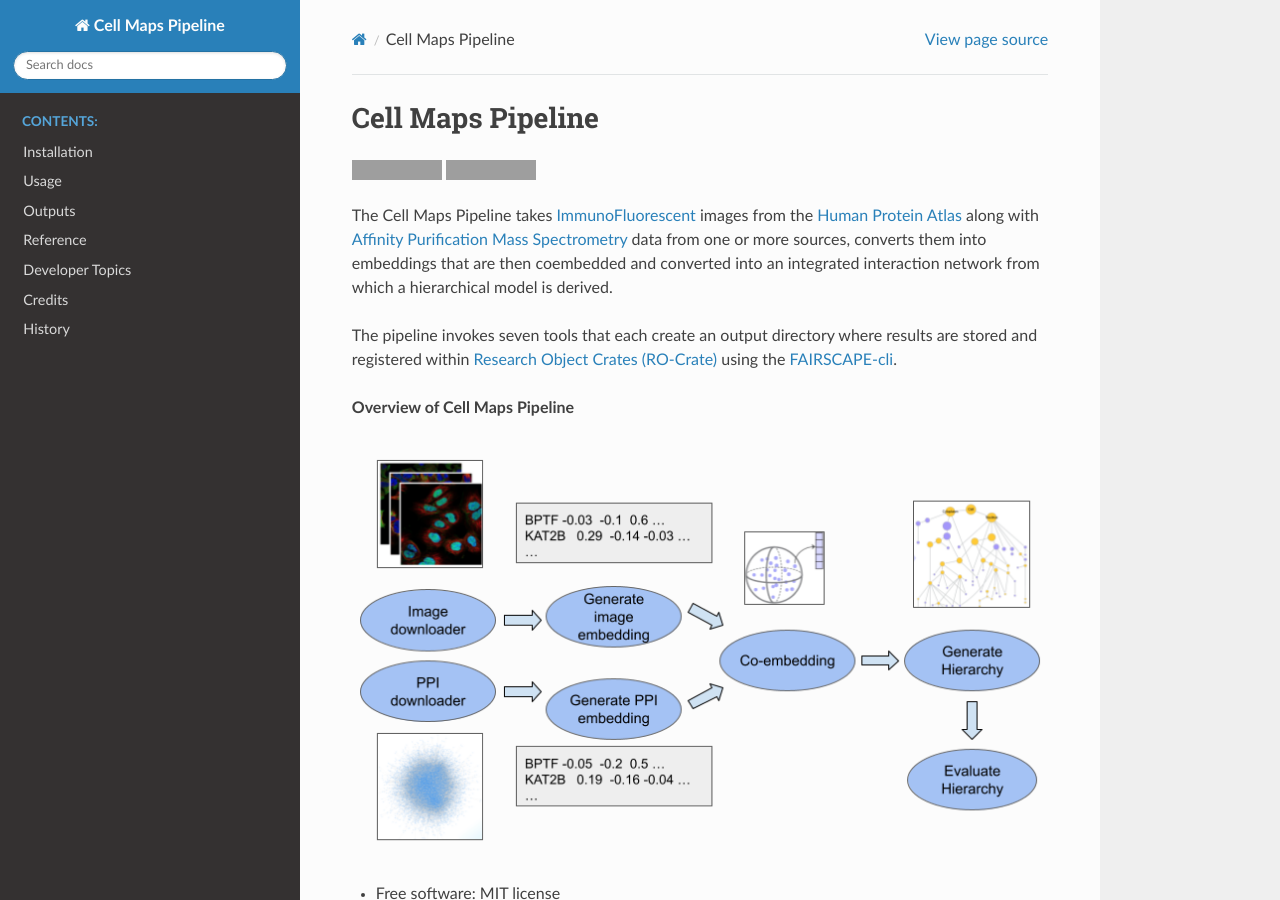
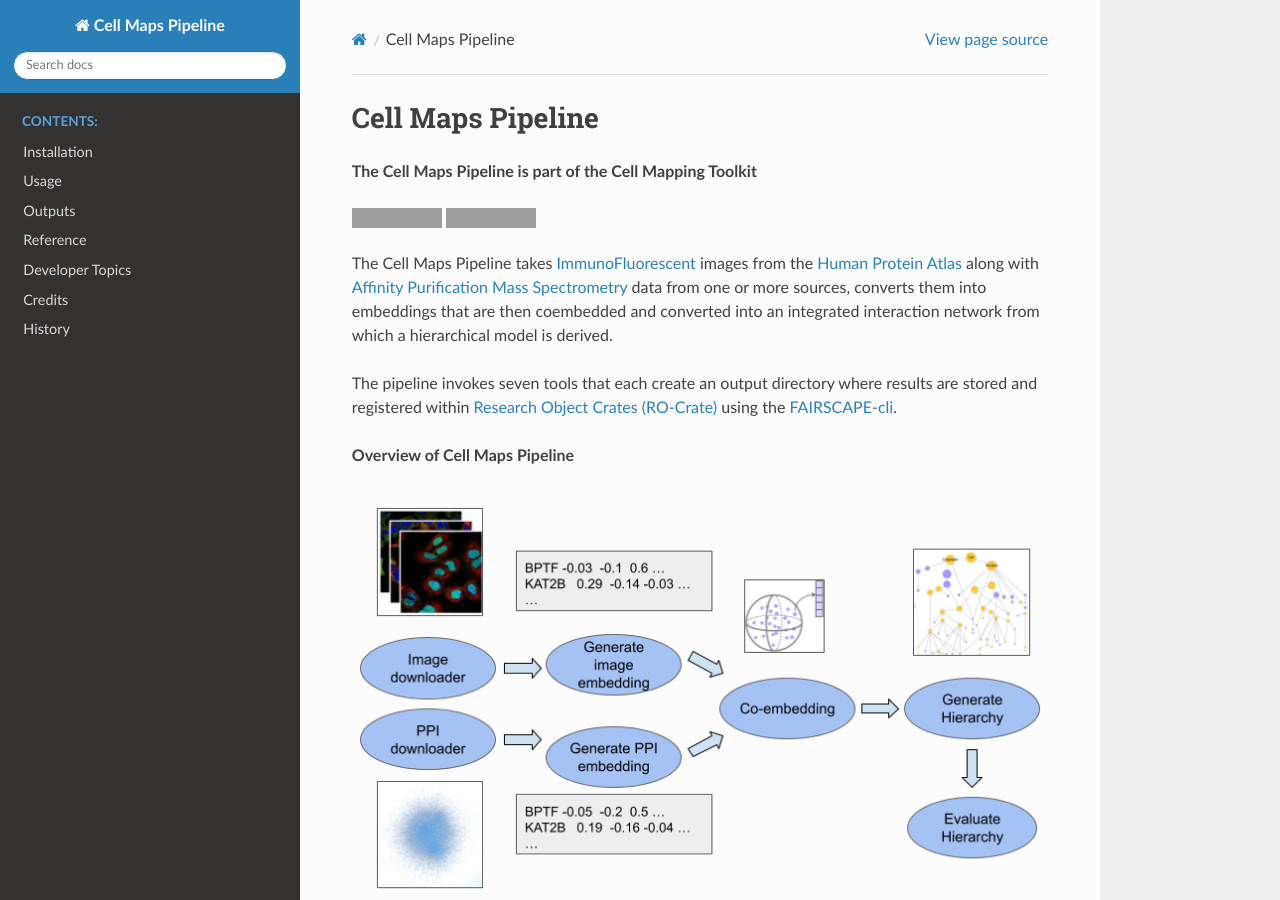
Before and after one commit to idekerlab/cellmaps_pipeline, a Sphinx documentation site: the page built from docs/index.rst, in a window 1280 px wide and 900 px high. Built offline with Sphinx 7.4.7 and the Read the Docs theme 3.1.0, drawn with Linux system fonts in a browser that asks for light colours; grey boxes are pictures that could not be loaded.

Commit message:
Add desc to docs

```diff
--- a/README.rst
+++ b/README.rst
@@ -1,6 +1,7 @@
 ===================
 Cell Maps Pipeline
 ===================
+The Cell Maps Pipeline is part of the Cell Mapping Toolkit
 
 
 .. image:: https://img.shields.io/pypi/v/cellmaps_pipeline.svg
--- a/docs/index.rst
+++ b/docs/index.rst
@@ -1,7 +1,7 @@
 ===================
 Cell Maps Pipeline
 ===================
-
+**The Cell Maps Pipeline is part of the Cell Mapping Toolkit**
 
 .. image:: https://img.shields.io/pypi/v/cellmaps_pipeline.svg
         :target: https://pypi.python.org/pypi/cellmaps_pipeline
```
